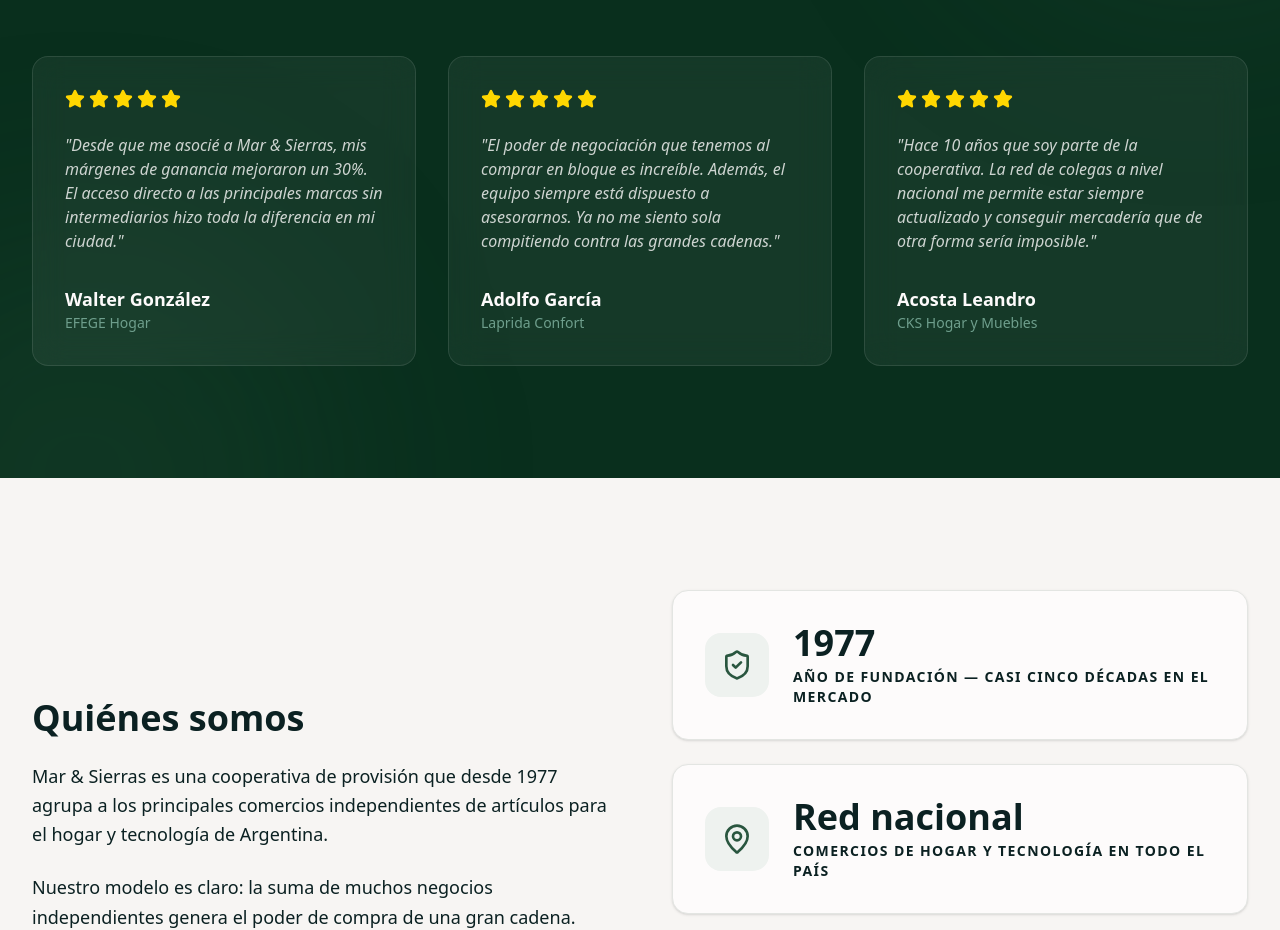
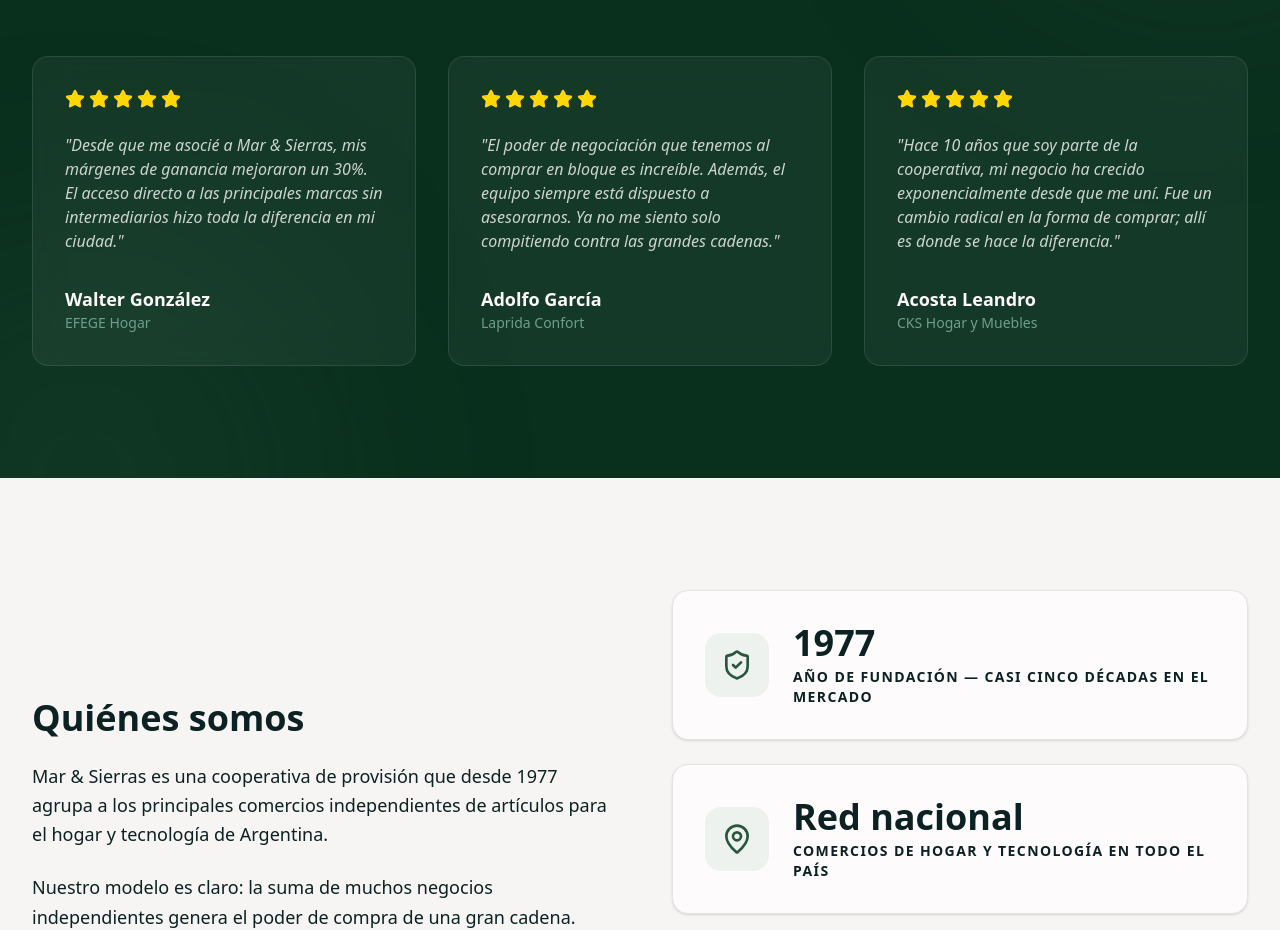
Before and after one commit to Acosta-gh/Mar-Sierras-----NextJs-Tailwind-PocketBase, a Next.js app: page / in a window 1280 px wide. Shown: the part 3020-3950 px from the top of the page. Built offline with nearby package versions, Linux system fonts and the light colour scheme; no server answers; what pocketbase would draw is missing.

Commit message:
cambios menores de texto

```diff
--- a/src/components/landing/Testimonials.jsx
+++ b/src/components/landing/Testimonials.jsx
@@ -9,12 +9,12 @@ const testimonials = [
     {
         name: 'Adolfo García',
         business: 'Laprida Confort',
-        quote: 'El poder de negociación que tenemos al comprar en bloque es increíble. Además, el equipo siempre está dispuesto a asesorarnos. Ya no me siento sola compitiendo contra las grandes cadenas.'
+        quote: 'El poder de negociación que tenemos al comprar en bloque es increíble. Además, el equipo siempre está dispuesto a asesorarnos. Ya no me siento solo compitiendo contra las grandes cadenas.'
     },
     {
         name: 'Acosta Leandro',
         business: 'CKS Hogar y Muebles',
-        quote: 'Hace 10 años que soy parte de la cooperativa. La red de colegas a nivel nacional me permite estar siempre actualizado y conseguir mercadería que de otra forma sería imposible.'
+        quote: 'Hace 10 años que soy parte de la cooperativa, mi negocio ha crecido exponencialmente desde que me uní. Fue un cambio radical en la forma de comprar; allí es donde se hace la diferencia.'
     }
 ];
 
```
